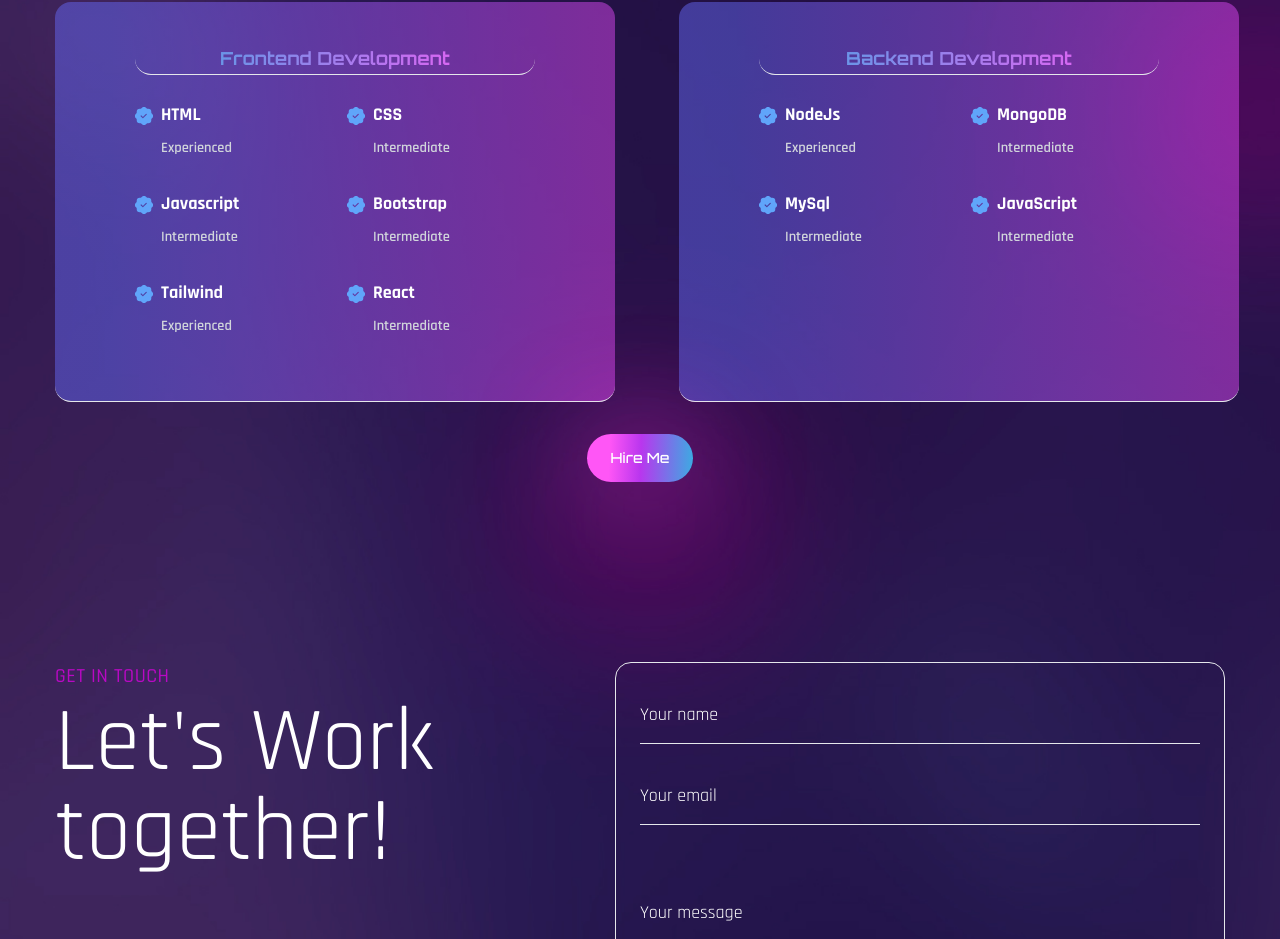
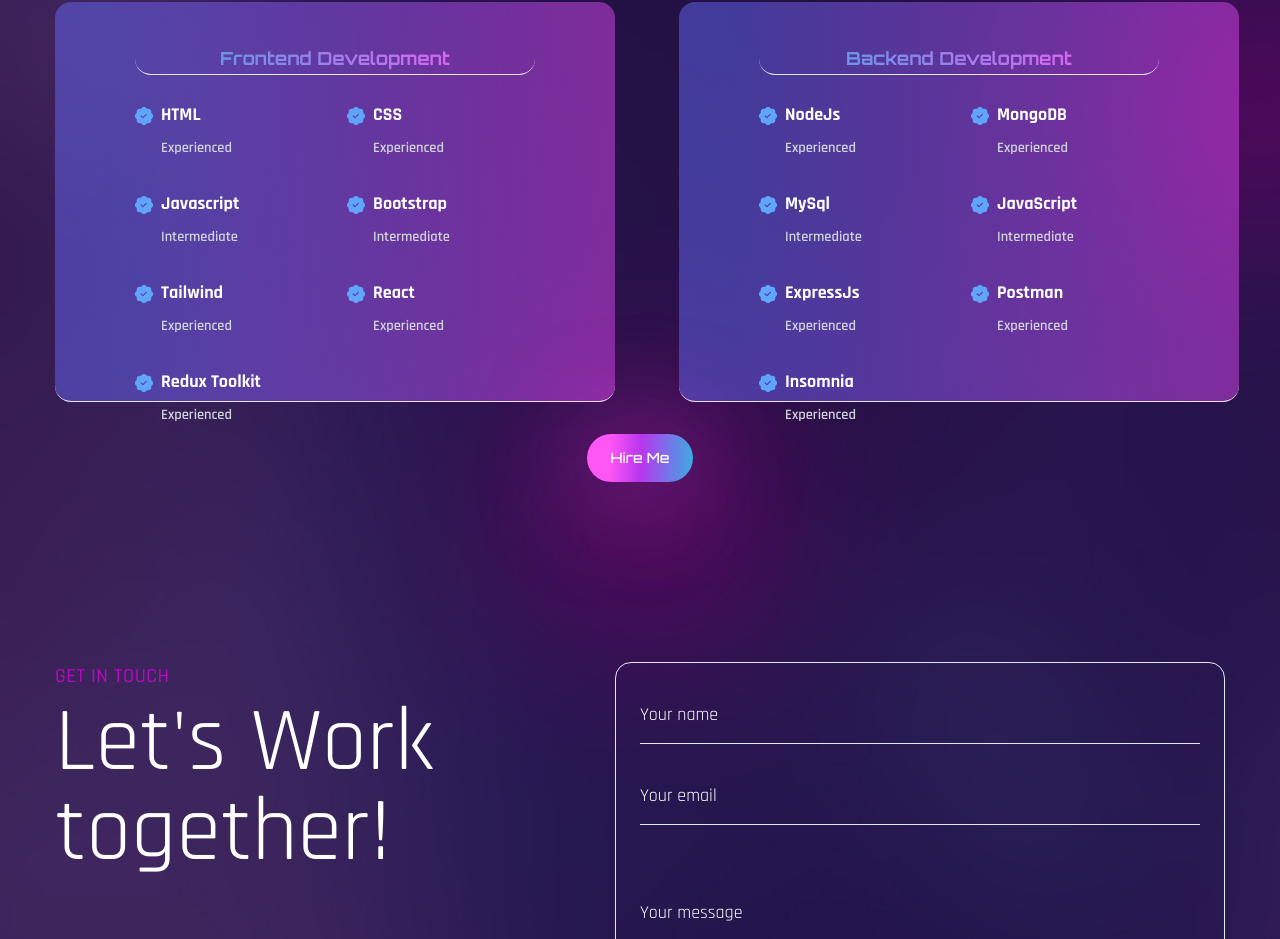
Before and after one commit to rxjans/Portfolio-react, a React (Create React App) app: page / in a window 1280 px wide. Shown: the part 1828-2767 px from the top of the page. Built offline with nearby package versions, Linux system fonts and the light colour scheme; the HTML template or start-up script is replaced by a standard one; a web font is replaced by a local one.

Commit message:
Update Services.js

```diff
--- a/src/components/Services.js
+++ b/src/components/Services.js
@@ -41,7 +41,7 @@
                   <BsPatchCheckFill className='min-w-[18px] text-blue-400 mt-2 mr-2'  />
                   <div>
                     <h4 className='font-bold'>CSS</h4>
-                    <small className='text-gray-300 font-semibold'>Intermediate</small>
+                    <small className='text-gray-300 font-semibold'>Experienced</small>
                   </div>
                 </article>
                 <article className='flex '>
@@ -69,7 +69,14 @@
                   <BsPatchCheckFill className='min-w-[18px] text-blue-400 mt-2 mr-2' />
                   <div>
                     <h4 className='font-bold'>React</h4>
-                    <small className='text-gray-300 font-semibold'>Intermediate</small>
+                    <small className='text-gray-300 font-semibold'>Experienced</small>
+                  </div>
+                </article>
+                <article className='flex '>
+                  <BsPatchCheckFill className='min-w-[18px] text-blue-400 mt-2 mr-2' />
+                  <div>
+                    <h4 className='font-bold'>Redux Toolkit</h4>
+                    <small className='text-gray-300 font-semibold'>Experienced</small>
                   </div>
                 </article>
               </div>
@@ -96,7 +103,7 @@
                   <BsPatchCheckFill className='min-w-[18px] text-blue-400 mt-2 mr-2' />
                   <div>
                     <h4 className='font-bold'>MongoDB</h4>
-                    <small className='text-gray-300 font-semibold'>Intermediate</small>
+                    <small className='text-gray-300 font-semibold'>Experienced</small>
                   </div>
                 </article>
                 <article className='flex '>
@@ -111,6 +118,27 @@
                   <div>
                     <h4 className='font-bold'>JavaScript</h4>
                     <small className='text-gray-300 font-semibold'>Intermediate</small>
+                  </div>
+                </article>
+                <article className='flex '>
+                  <BsPatchCheckFill className='min-w-[18px] text-blue-400 mt-2 mr-2' />
+                  <div>
+                    <h4 className='font-bold'>ExpressJs</h4>
+                    <small className='text-gray-300 font-semibold'>Experienced</small>
+                  </div>
+                </article>
+                <article className='flex '>
+                  <BsPatchCheckFill className='min-w-[18px] text-blue-400 mt-2 mr-2' />
+                  <div>
+                    <h4 className='font-bold'>Postman</h4>
+                    <small className='text-gray-300 font-semibold'>Experienced</small>
+                  </div>
+                </article>
+                <article className='flex '>
+                  <BsPatchCheckFill className='min-w-[18px] text-blue-400 mt-2 mr-2' />
+                  <div>
+                    <h4 className='font-bold'>Insomnia</h4>
+                    <small className='text-gray-300 font-semibold'>Experienced</small>
                   </div>
                 </article>
               </div>
```
